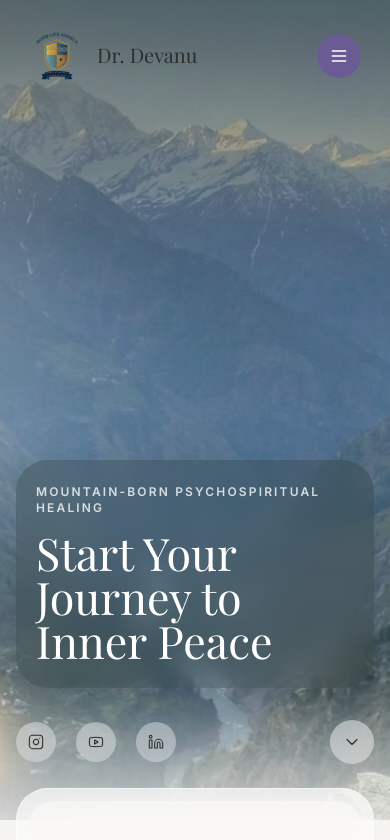
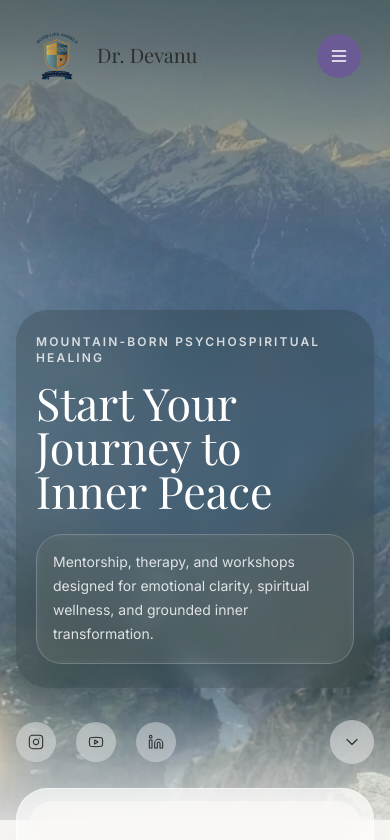
Before and after one commit to Shivangbhatnagar237/DrDevanu, a Next.js app: page / in a window 390 px wide. Shown: the top 840 px of the page. Built offline with nearby package versions, Linux system fonts and the light colour scheme; a web font is replaced by a local one.

Commit message:
minor fix

```diff
--- a/src/app/page.tsx
+++ b/src/app/page.tsx
@@ -42,6 +42,12 @@ export default function HomePage() {
               <h1 className="max-w-[11ch] font-serif text-[2.8rem] leading-[0.98] text-white [text-wrap:balance] md:max-w-none md:text-7xl md:text-ink lg:text-8xl">
                 Start Your Journey to Inner Peace
               </h1>
+              <div className="mt-5 max-w-[20rem] rounded-[1.6rem] border border-white/18 bg-white/10 px-4 py-4 text-white/82 shadow-[0_18px_48px_rgba(16,20,18,0.12)] backdrop-blur-sm md:hidden">
+                <p className="text-sm leading-6">
+                  Mentorship, therapy, and workshops designed for emotional clarity,
+                  spiritual wellness, and grounded inner transformation.
+                </p>
+              </div>
             </div>
           </div>
 
@@ -102,10 +108,10 @@ export default function HomePage() {
         </div>
       </section>
 
-      <section id="services" className="py-10 md:py-16">
+      <section id="services" className="py-8 md:py-16">
         <div className="luxury-container">
           <Heading
-            title={"Programs, Therapies\u00A0&\u00A0Workshops"}
+            title="Programs, Therapies & Workshops"
             className="max-w-none"
           />
 
--- a/src/components/Navbar.tsx
+++ b/src/components/Navbar.tsx
@@ -55,9 +55,7 @@ export function Navbar({ theme = "light" }: NavbarProps) {
           aria-label="Dr. Devanu home"
         >
           <span
-            className={`flex h-14 w-14 items-center justify-center overflow-hidden rounded-full transition duration-500 ${
-              atTop ? "bg-white/0" : "bg-white/80"
-            }`}
+            className="flex h-14 w-14 items-center justify-center overflow-hidden rounded-full transition duration-500"
           >
             <Image
               src="/gla.png"
```
